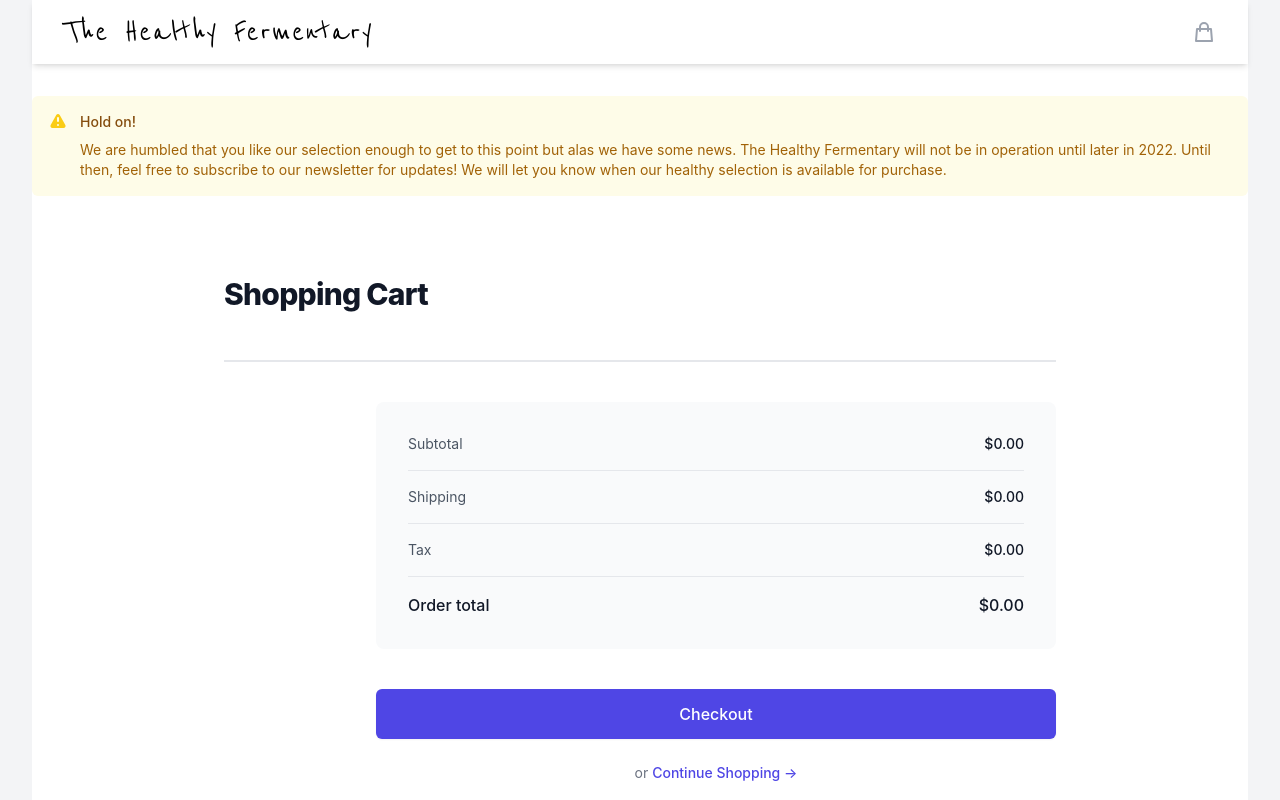
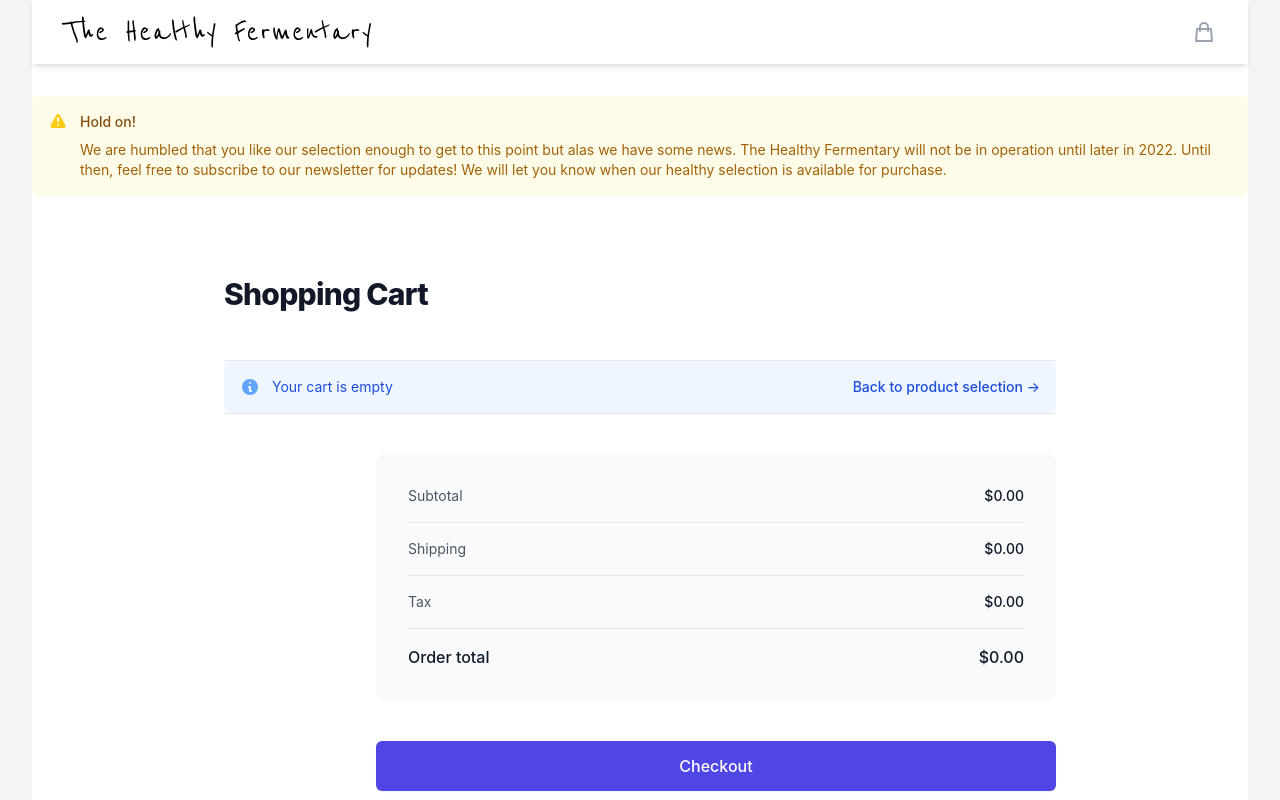
Before and after one commit to mthomas100/The-Healthy-Fermentary, a Next.js app: page /cart in a window 1280 px wide. Shown: the top 800 px of the page. Built offline with nearby package versions, Linux system fonts and the light colour scheme.

Commit message:
Empty cart alert implemented

```diff
--- a/src/components/cart/Cart.tsx
+++ b/src/components/cart/Cart.tsx
@@ -4,9 +4,10 @@
 import CheckoutButton from '../general/CheckoutButton';
 import Warning from '../general/Warning';
 import CartItem from './CartItem';
+import EmptyCart from './EmptyCart';
 
 export default function Cart() {
-  const { cartContents: cart, cartSubTotal } = useCart();
+  const { cartContents, cartSubTotal } = useCart();
   const cost = useCost(cartSubTotal);
 
   return (
@@ -20,11 +21,12 @@
         <form className="mt-12">
           <div>
             <h2 className="sr-only">Items in your shopping cart</h2>
-
             <ul className="border-t border-b border-gray-200 divide-y divide-gray-200">
-              {cart.map((cartItem) => (
-                <CartItem cartItem={cartItem} />
-              ))}
+              {cartContents.length > 0 ? (
+                cartContents.map((cartItem) => <CartItem cartItem={cartItem} />)
+              ) : (
+                <EmptyCart />
+              )}
             </ul>
           </div>
 
--- /dev/null
+++ b/src/components/cart/EmptyCart.tsx
@@ -0,0 +1,28 @@
+/* This example requires Tailwind CSS v2.0+ */
+import { InformationCircleIcon } from '@heroicons/react/solid';
+import Link from 'next/link';
+
+export default function EmptyCart() {
+  return (
+    <div className="rounded-md bg-blue-50 p-4">
+      <div className="flex">
+        <div className="flex-shrink-0">
+          <InformationCircleIcon
+            className="h-5 w-5 text-blue-400"
+            aria-hidden="true"
+          />
+        </div>
+        <div className="ml-3 flex-1 md:flex md:justify-between">
+          <p className="text-sm text-blue-700">Your cart is empty </p>
+          <p className="mt-3 text-sm md:mt-0 md:ml-6">
+            <Link href="/">
+              <a className="whitespace-nowrap font-medium text-blue-700 hover:text-blue-600">
+                Back to product selection <span aria-hidden="true">&rarr;</span>
+              </a>
+            </Link>
+          </p>
+        </div>
+      </div>
+    </div>
+  );
+}
```
